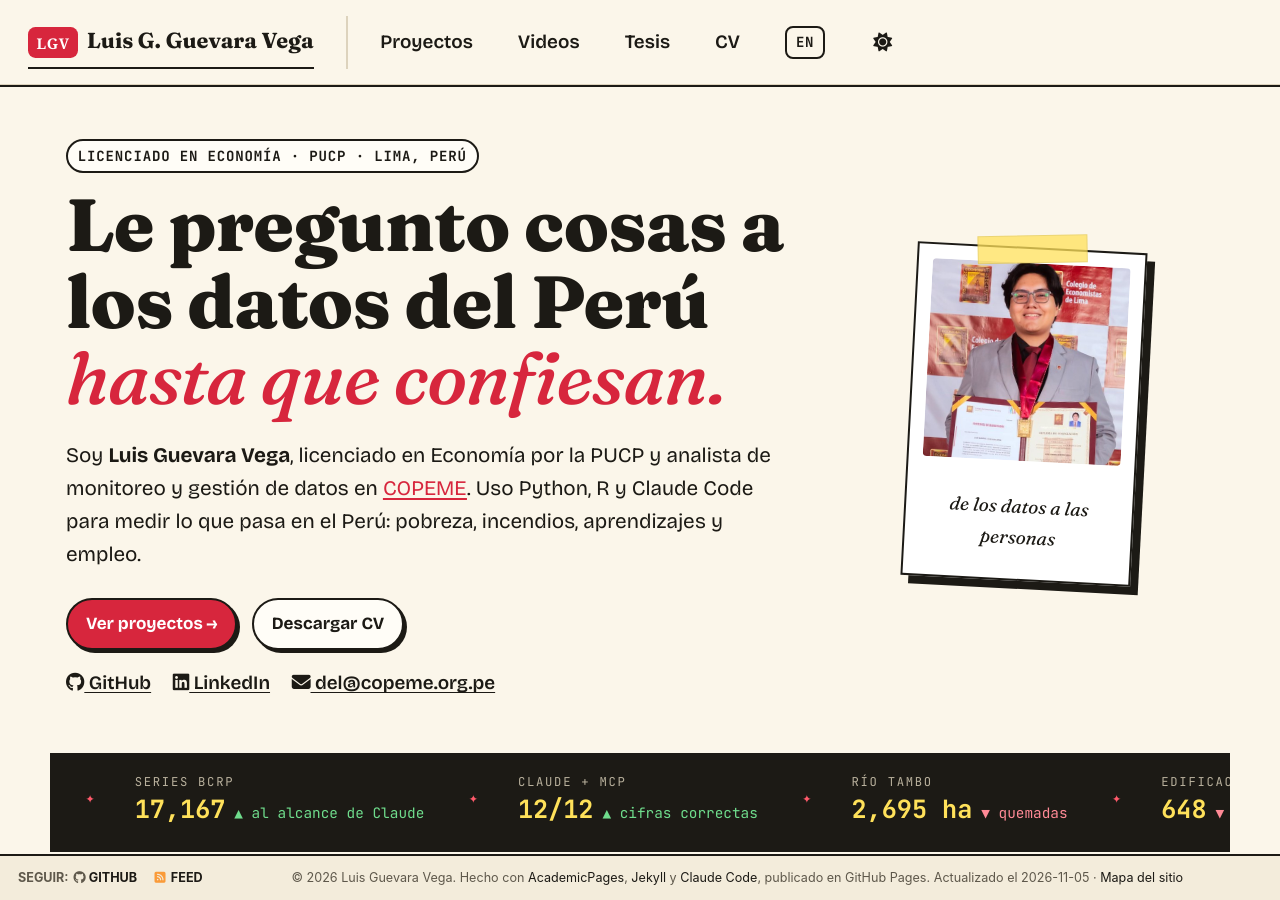
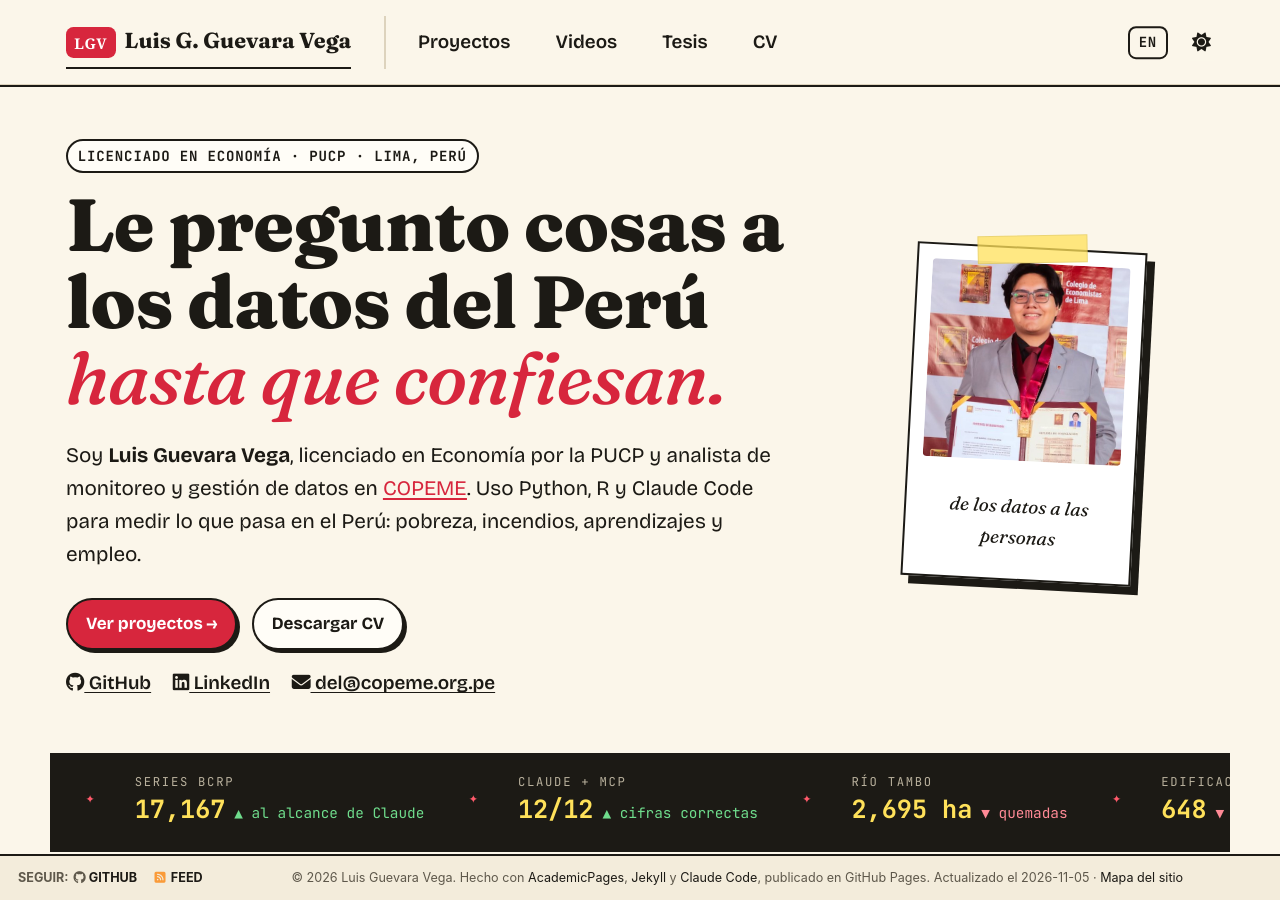
Before and after one commit to LuisGuevaraVega/LuisGuevaraVega.github.io, a Jekyll site: the page built from _pages/about.md, in a window 1280 px wide and 900 px high. Built offline with Jekyll 4.4.1, drawn with Linux system fonts in a browser that asks for light colours; a script bundle is joined from its source files by our own code; a style sheet for code colours, icons or effects is not loaded.

Commit message:
Botones de idioma y tema alineados al borde derecho del contenido
Co-Authored-By: Claude Opus 5.5 <noreply@anthropic.com>

```diff
--- a/assets/css/gabo.css
+++ b/assets/css/gabo.css
@@ -804,3 +804,24 @@ html[data-lang="en"] [data-l="es"] { display: none !important; }
 @media (prefers-reduced-motion: reduce) {
   .herramientas li, .herramientas li:hover { transition: none; transform: none; }
 }
+
+/* ---------- Menú alineado con el contenido; EN y tema al borde derecho ---------- */
+.masthead__inner-wrap {
+  max-width: 1180px !important;
+  padding: 0.85em 16px !important;      /* mismo ancho y márgenes que .inicio */
+  box-sizing: border-box;
+}
+#site-nav .visible-links { padding-right: 104px; }   /* reserva el espacio de los dos botones para el cálculo del menú */
+#site-nav .visible-links li.tail {
+  position: absolute;
+  top: 50%;
+  transform: translateY(-50%);
+}
+#site-nav .visible-links #theme-toggle { right: 0; }
+#site-nav .visible-links #theme-toggle a { margin: 0 !important; }
+#site-nav .visible-links #lang-toggle { right: 46px; }
+#site-nav .visible-links #lang-toggle a { margin: 0 !important; }
+/* cuando aparece el botón de tres rayas (celular), los dos botones se corren a su izquierda */
+#site-nav button:not(.hidden) ~ .visible-links #theme-toggle { right: 52px; }
+#site-nav button:not(.hidden) ~ .visible-links #lang-toggle { right: 98px; }
+#site-nav button:not(.hidden) ~ .visible-links { padding-right: 150px; }
```
